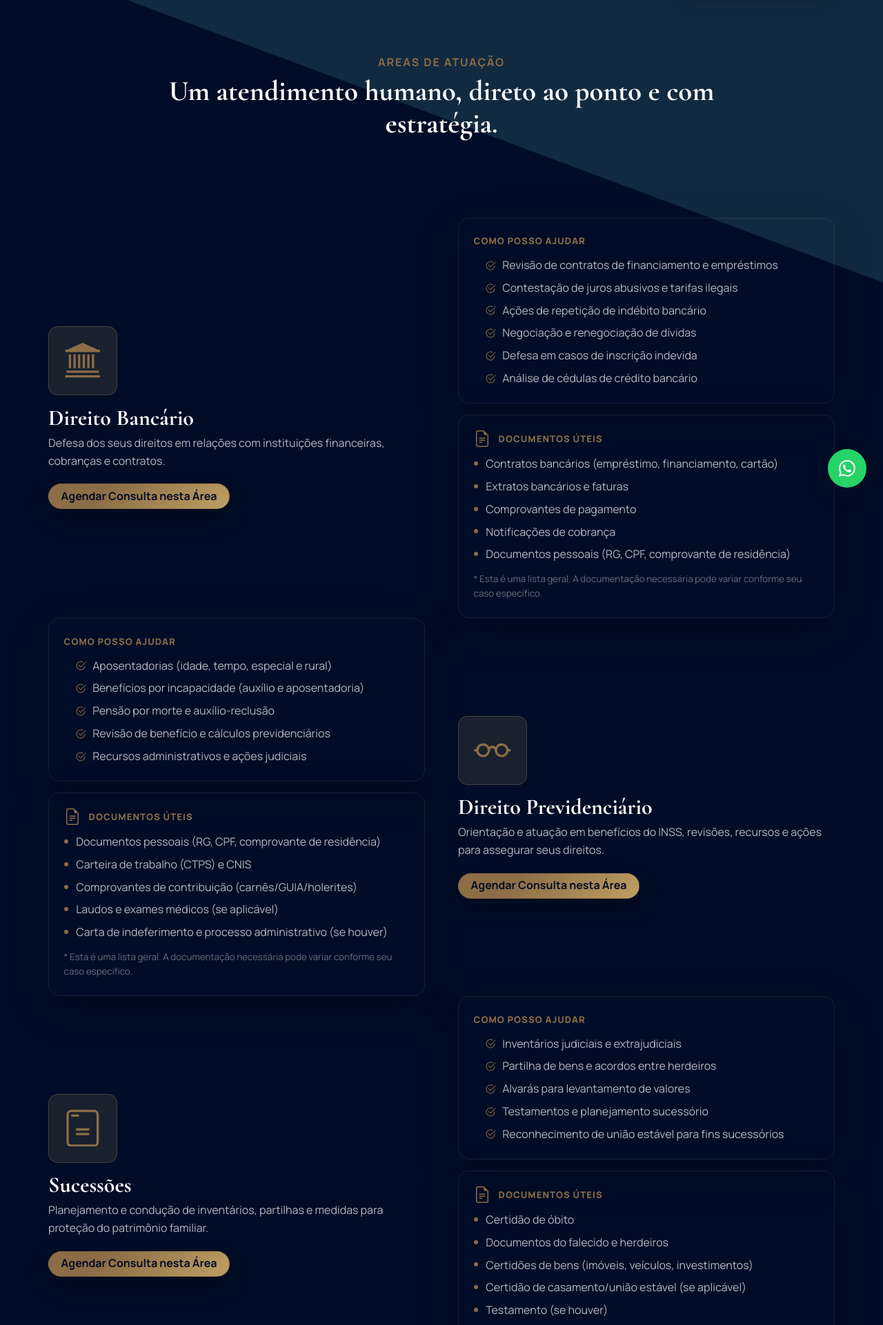
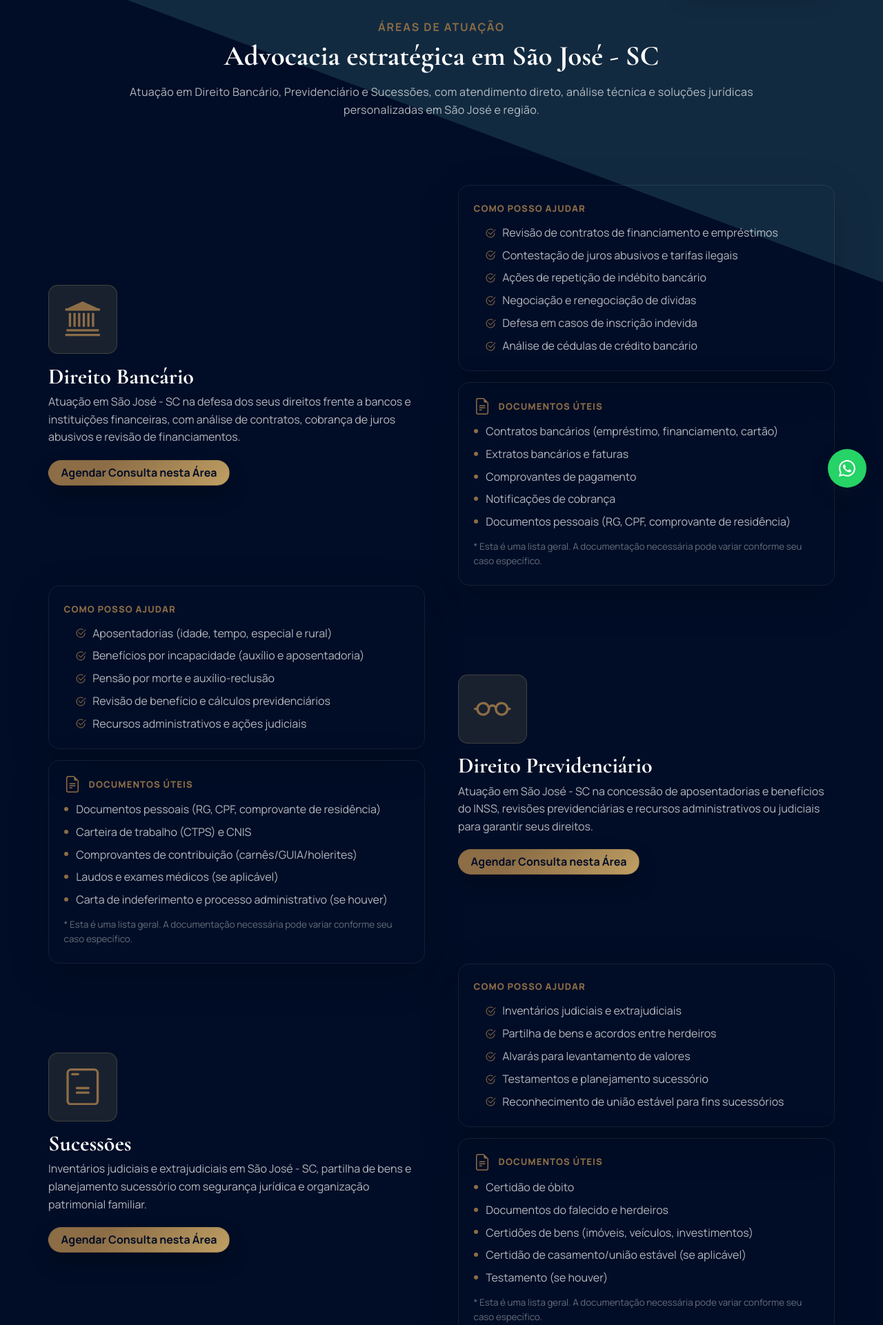
Before and after one commit to advjorgedev-pixel/site_institucional_web, a Django app: page /especialidades/ in a window 1280 px wide. Shown: the part 69-1990 px from the top of the page at 69% size. Run offline with Django 5.2, Linux system fonts and the light colour scheme; parts of the project's set-up code (start-up, migrations or seed data) failed here and were passed over; some libraries are stand-ins or nearby versions.

Commit message:
texto de serviços

```diff
--- a/institucional/templates/services/services_site.html
+++ b/institucional/templates/services/services_site.html
@@ -4,8 +4,8 @@
 {% get_current_language as CURRENT_LANG %}
 
 {% block info %}
-<title></title>
-<meta name="description" content="">
+<title>{% translate "Advogado em São José SC | Direito Bancário, Previdenciário e Sucessões" %}</title>
+<meta name="description" content="{% translate 'Advogado em São José - SC com atuação em Direito Bancário, Previdenciário e Sucessões. Atendimento estratégico, personalizado e focado em resultado.' %}">
 {% endblock %}
 
 {% block styles %}
@@ -17,10 +17,9 @@
 
 
 {% block content %}
-{% translate "Areas de atuação" as heromintitle %}
-{% translate "Um atendimento humano, direto ao ponto e com estratégia." as heroTitle %}
-{% translate "Lorem ipsum dolor, sit amet consectetur quae, exercitationem aliquam impedit minima pariatur harum aliquid
-ad architecto,consequuntur estatque!" as heroText %}
+{% translate "Áreas de Atuação" as heromintitle %}
+{% translate "Advocacia estratégica em São José - SC" as heroTitle %}
+{% translate "Atuação em Direito Bancário, Previdenciário e Sucessões, com atendimento direto, análise técnica e soluções jurídicas personalizadas em São José e região." as heroText %}
 {% include 'components/_hero.html' %}
 
 <section id="services" class="py-5">
@@ -41,8 +40,7 @@ ad architecto,consequuntur estatque!" as heroText %}
 
                     <h3 class="practice-title">{% trans "Direito Bancário" %}</h3>
                     <p class="practice-text">
-                        {% blocktrans %}Defesa dos seus direitos em relações com instituições financeiras, cobranças e
-                        contratos.{% endblocktrans %}
+                        {% blocktrans %}Atuação em São José - SC na defesa dos seus direitos frente a bancos e instituições financeiras, com análise de contratos, cobrança de juros abusivos e revisão de financiamentos.{% endblocktrans %}
                     </p>
 
                     <a href="https://wa.me/5548988366235?text=Ol%C3%A1!%20Vim%20pelo%20site%20e%20gostaria%20de%20agendar%20uma%20consulta%20em%20Direito%20Banc%C3%A1rio.%20Meu%20caso%20envolve%3A%20(juros%2Fcobran%C3%A7a%2Ffinanciamento%2Fcart%C3%A3o%2Foutro).%20Pode%20me%20orientar%20sobre%20os%20pr%C3%B3ximos%20passos%3F"
@@ -262,8 +260,7 @@ ad architecto,consequuntur estatque!" as heroText %}
 
                     <h3 class="practice-title">{% trans "Direito Previdenciário" %}</h3>
                     <p class="practice-text">
-                        {% blocktrans %}Orientação e atuação em benefícios do INSS, revisões, recursos e ações para
-                        assegurar seus direitos.{% endblocktrans %}
+                        {% blocktrans %}Atuação em São José - SC na concessão de aposentadorias e benefícios do INSS, revisões previdenciárias e recursos administrativos ou judiciais para garantir seus direitos.{% endblocktrans %}
                     </p>
 
                     <a href="https://wa.me/5548988366235?text=Ol%C3%A1!%20Vim%20pelo%20site%20e%20gostaria%20de%20agendar%20uma%20consulta%20em%20Direito%20Previdenci%C3%A1rio%20(INSS).%20Meu%20objetivo%20%C3%A9%3A%20(aposentadoria%2Fbenef%C3%ADcio%2Frevis%C3%A3o%2Frecurso).%20Posso%20enviar%20meus%20documentos%20para%20uma%20an%C3%A1lise%20inicial%3F"
@@ -292,8 +289,7 @@ ad architecto,consequuntur estatque!" as heroText %}
 
                     <h3 class="practice-title">{% trans "Sucessões" %}</h3>
                     <p class="practice-text">
-                        {% blocktrans %}Planejamento e condução de inventários, partilhas e medidas para proteção do
-                        patrimônio familiar.{% endblocktrans %}
+                        {% blocktrans %}Inventários judiciais e extrajudiciais em São José - SC, partilha de bens e planejamento sucessório com segurança jurídica e organização patrimonial familiar.{% endblocktrans %}
                     </p>
 
                     <a href="https://wa.me/5548988366235?text=Ol%C3%A1!%20Vim%20pelo%20site%20e%20gostaria%20de%20agendar%20uma%20consulta%20em%20Sucess%C3%B5es%20%2F%20Invent%C3%A1rio.%20Preciso%20de%20orienta%C3%A7%C3%A3o%20sobre%3A%20(invent%C3%A1rio%2Fpartilha%2Falvar%C3%A1%2Ftestamento%2Foutro).%20Pode%20me%20informar%20como%20funciona%20e%20quais%20documentos%20devo%20separar%3F"
@@ -406,8 +402,8 @@ ad architecto,consequuntur estatque!" as heroText %}
 </section>
 
 
-{% translate "Agende sua consulta com segurança e clareza" as ctaTitle %}
-{% translate "Atendimento direto, orientação objetiva e estratégia personalizada para o seu caso." as ctaText %}
+{% translate "Precisa de advogado em São José - SC?" as ctaTitle %}
+{% translate "Fale agora e receba orientação jurídica estratégica em São José e região." as ctaText %}
 {% include "components/_cta_final.html" with ctaTitle=ctaTitle ctaText=ctaText %}
 
 {% endblock %}
```
